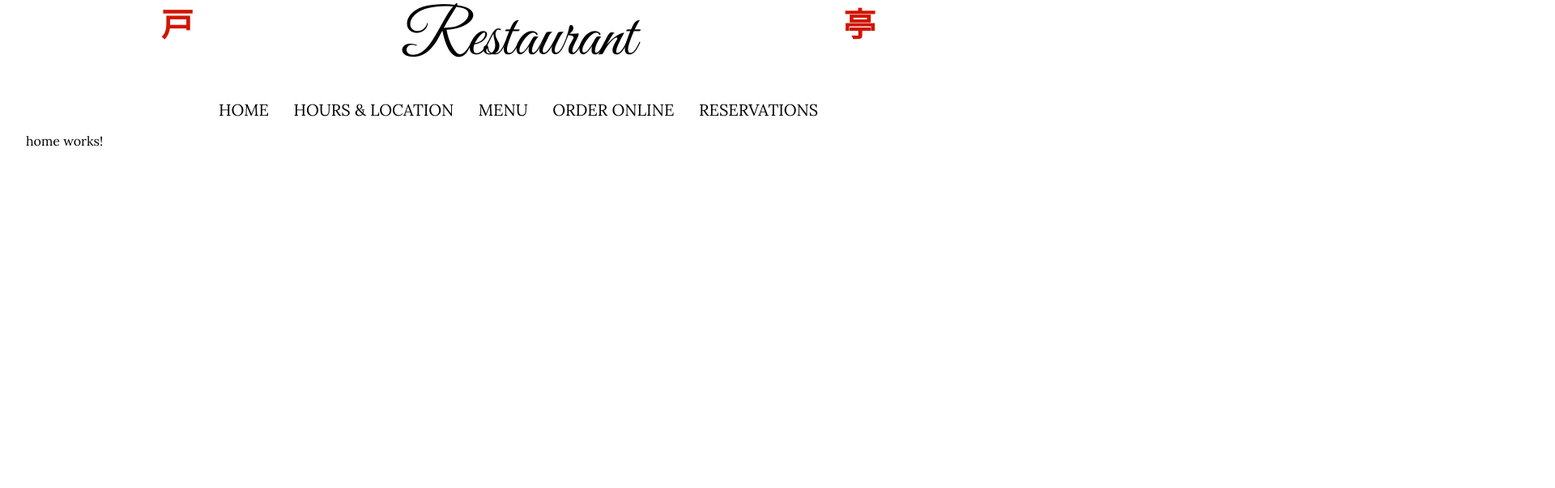
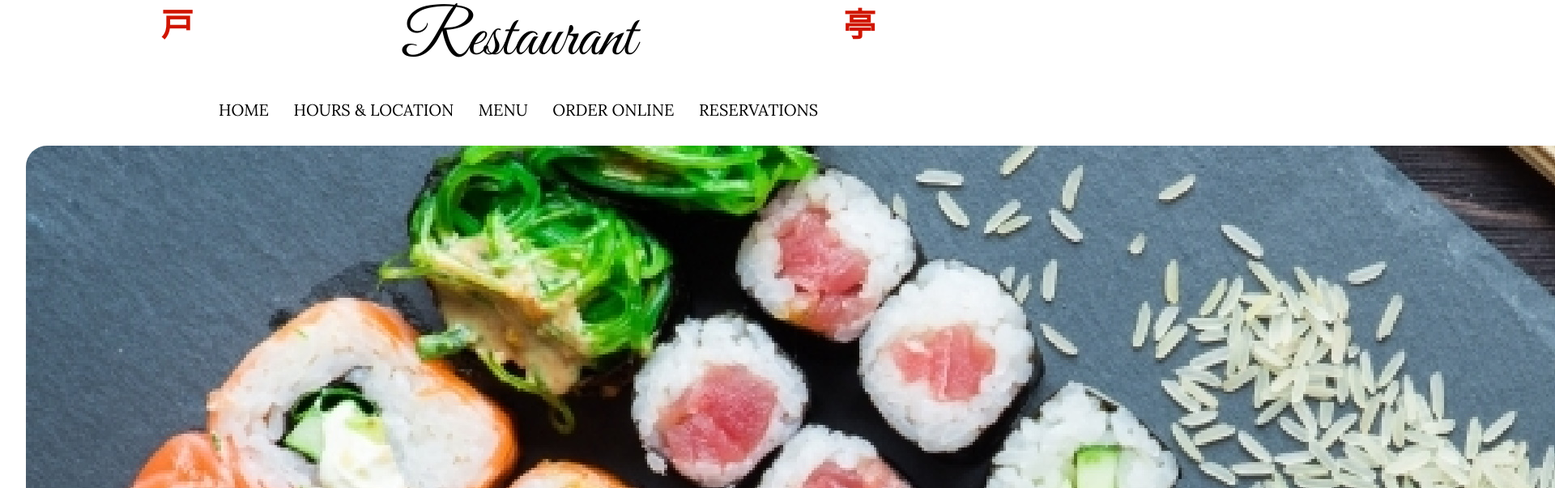
Before and after one commit to kellylamkelly/kobe-restaurant, an Angular app: page / in a window 1280 px wide. Shown: the part 133-736 px from the top of the page at 81% size, 1920 px wide, since content can reach past the window. Built offline with nearby package versions, Linux system fonts and the light colour scheme.

Commit message:
added place holder photos for home page

```diff
--- a/src/app/home/home.component.html
+++ b/src/app/home/home.component.html
@@ -1 +1,3 @@
-<p>home works!</p>
+<div class="imgBlock">
+    <img class="imgStyle" src="../assets/sushi.jpg" alt="Sushi">
+</div>
--- a/src/styles.css
+++ b/src/styles.css
@@ -92,11 +92,7 @@ a:active {
 
 #navigation {
     text-align: center;
-}
-
-/* everywhere else */
-* {
-    font-family: "Lora", Arial, Helvetica, sans-serif;
+    padding-bottom: 2rem;
 }
 
 /* Kanji */
@@ -106,3 +102,23 @@ a:active {
     font-size: 250%;
     font-weight: bold;
 }
+
+/* Images */
+.imgStyle {
+    border-radius: 26px;
+    background-size: cover;
+    height: auto;
+    width: auto;
+    object-fit: contain;
+}
+
+.imgBlock {
+    /* width: auto;
+    height: auto; */
+    text-align: center;
+}
+
+/* everywhere else */
+* {
+    font-family: "Lora", Arial, Helvetica, sans-serif;
+}
```
Also changed, not shown: src/assets/sushi.jpg (added), src/assets/teppanyaki.jpg (added).
